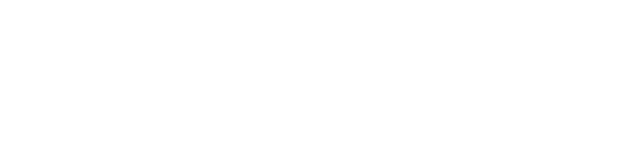
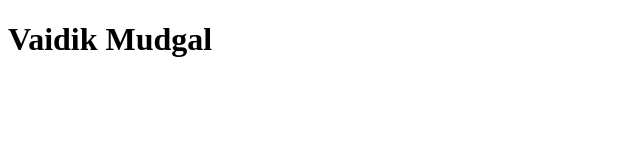
Before and after one commit to vaidikmudgal87-create/Project_2, a plain HTML site: page index.html in a window 1280 px wide. Shown: the whole page, without its empty margins (0-640 px from the left). Drawn offline with Linux system fonts and the light colour scheme.

Commit message:
Add name vaidik

```diff
--- a/index.html
+++ b/index.html
@@ -6,6 +6,6 @@
     <title>Sample Page</title>
 </head>
 <body>
-
+    <h1>Vaidik Mudgal</h1>
 </body>
 </html>
```
